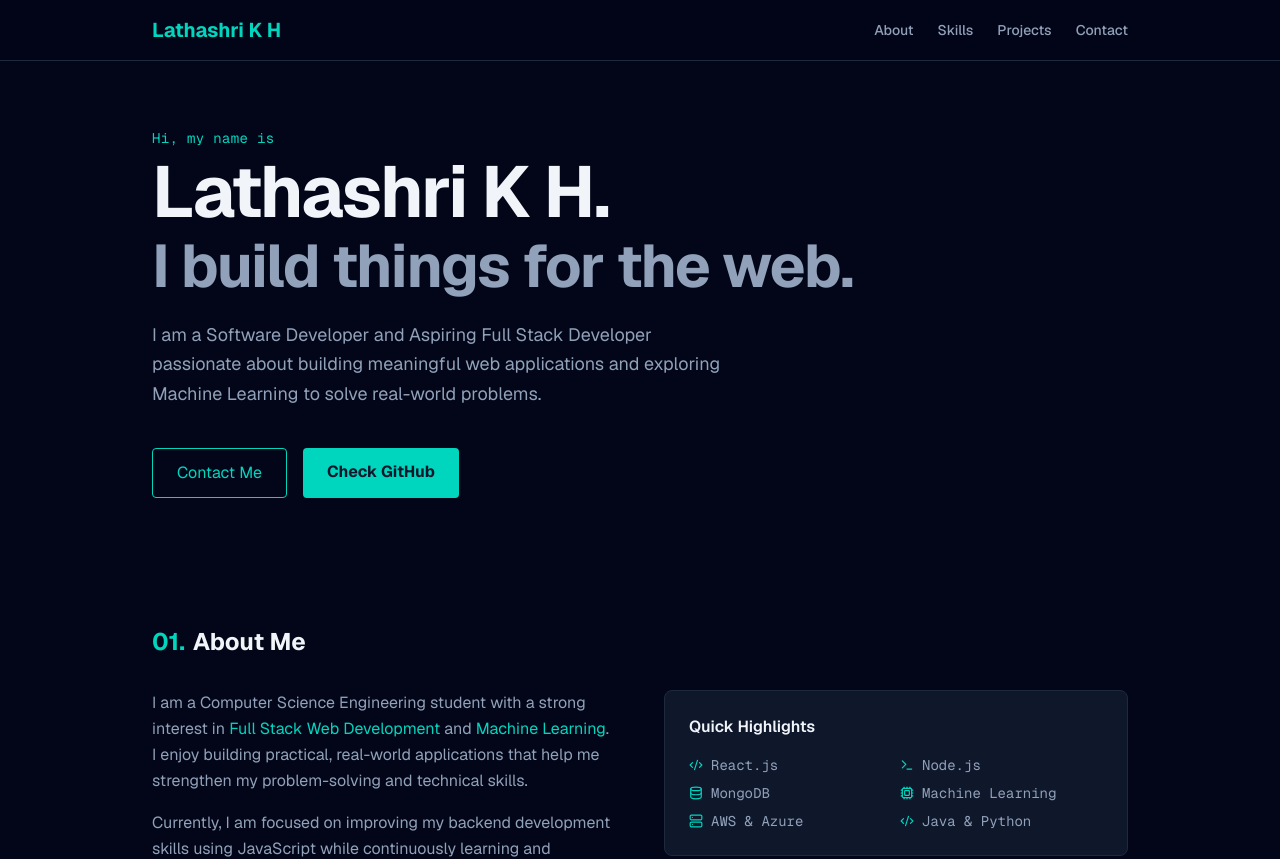
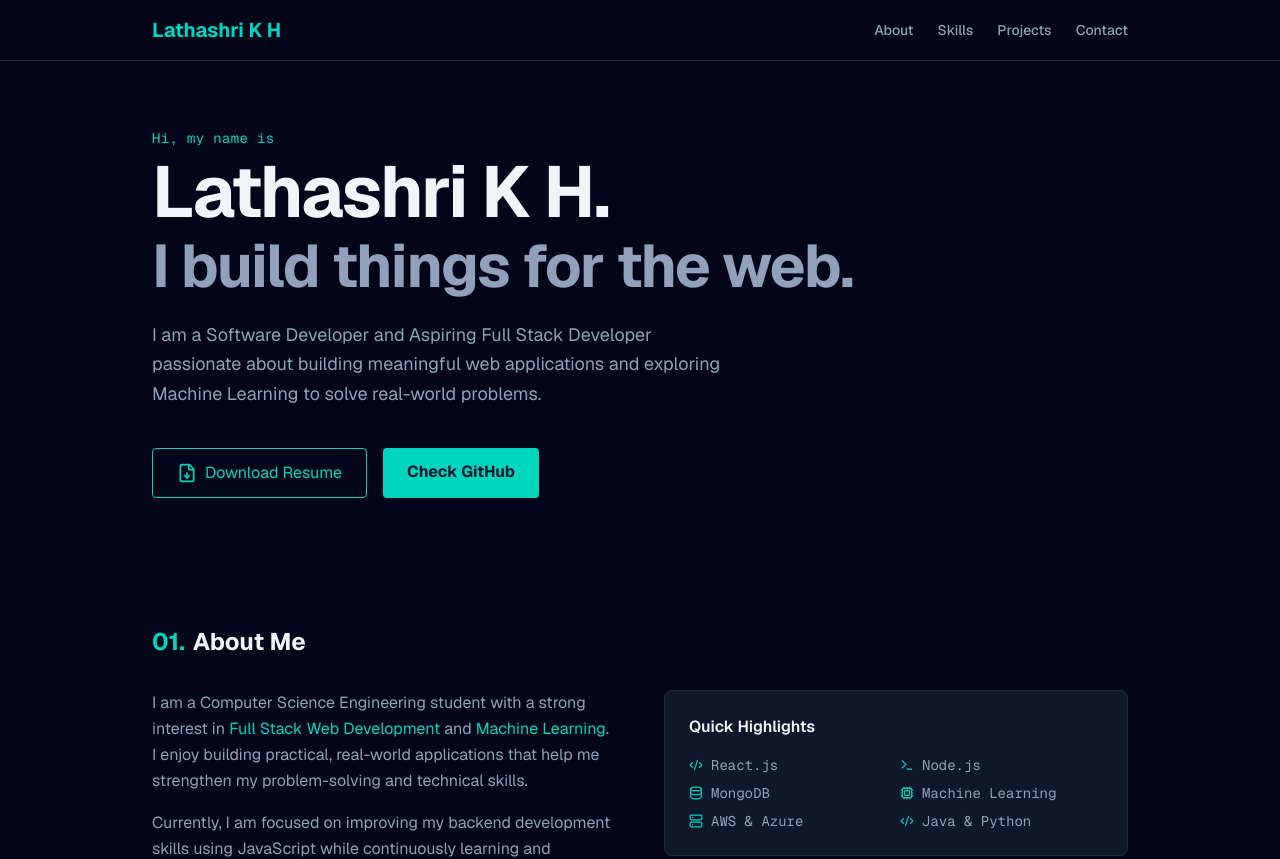
Before and after one commit to lathashri07/My_Portofolio, a Next.js app: page / in a window 1280 px wide. Shown: the top 859 px of the page. Built offline with nearby package versions, Linux system fonts and the light colour scheme.

Commit message:
feat : added resume download button

```diff
--- a/app/page.tsx
+++ b/app/page.tsx
@@ -1,5 +1,5 @@
 import React from 'react';
-import { Github, Linkedin, Mail, ExternalLink, Code2, Database, Terminal, Cpu, Server, PlayCircle } from 'lucide-react';
+import { Github, Linkedin, Mail, ExternalLink, Code2, Database, Terminal, Cpu, Server, PlayCircle, FileDown } from 'lucide-react';
 
 export default function Portfolio() {
   return (
@@ -35,10 +35,23 @@ export default function Portfolio() {
     I am a Software Developer and Aspiring Full Stack Developer passionate about building meaningful web applications and exploring Machine Learning to solve real-world problems.
   </p>
   <div className="flex gap-4 pt-4">
-             <a href="mailto:lathashrikh186@gmil.com" className="px-6 py-3 border border-teal-400 text-teal-400 rounded hover:bg-teal-400/10 transition">
-               Contact Me
+    {/* Resume Download Button */}
+    <a
+      href="/resume.pdf"
+      download="Lathashri_Resume.pdf"
+      className="flex items-center gap-2 px-6 py-3 border border-teal-400 text-teal-400 rounded hover:bg-teal-400/10 transition group"
+    >
+      <FileDown size={20} className="group-hover:-translate-y-1 transition" />
+      Download Resume
     </a>
-             <a href="https://github.com/lathashri07" target="_blank" rel="noreferrer" className="px-6 py-3 bg-teal-400 text-slate-900 rounded font-bold hover:bg-teal-300 transition">
+
+    {/* GitHub Button */}
+    <a
+      href="https://github.com/lathashri07"
+      target="_blank"
+      rel="noreferrer"
+      className="px-6 py-3 bg-teal-400 text-slate-900 rounded font-bold hover:bg-teal-300 transition"
+    >
       Check GitHub
     </a>
   </div>
```
Also changed, not shown: 1 other file (tests, documents, lock files or other folders). Lines whose indentation alone changed are shown as unchanged.
